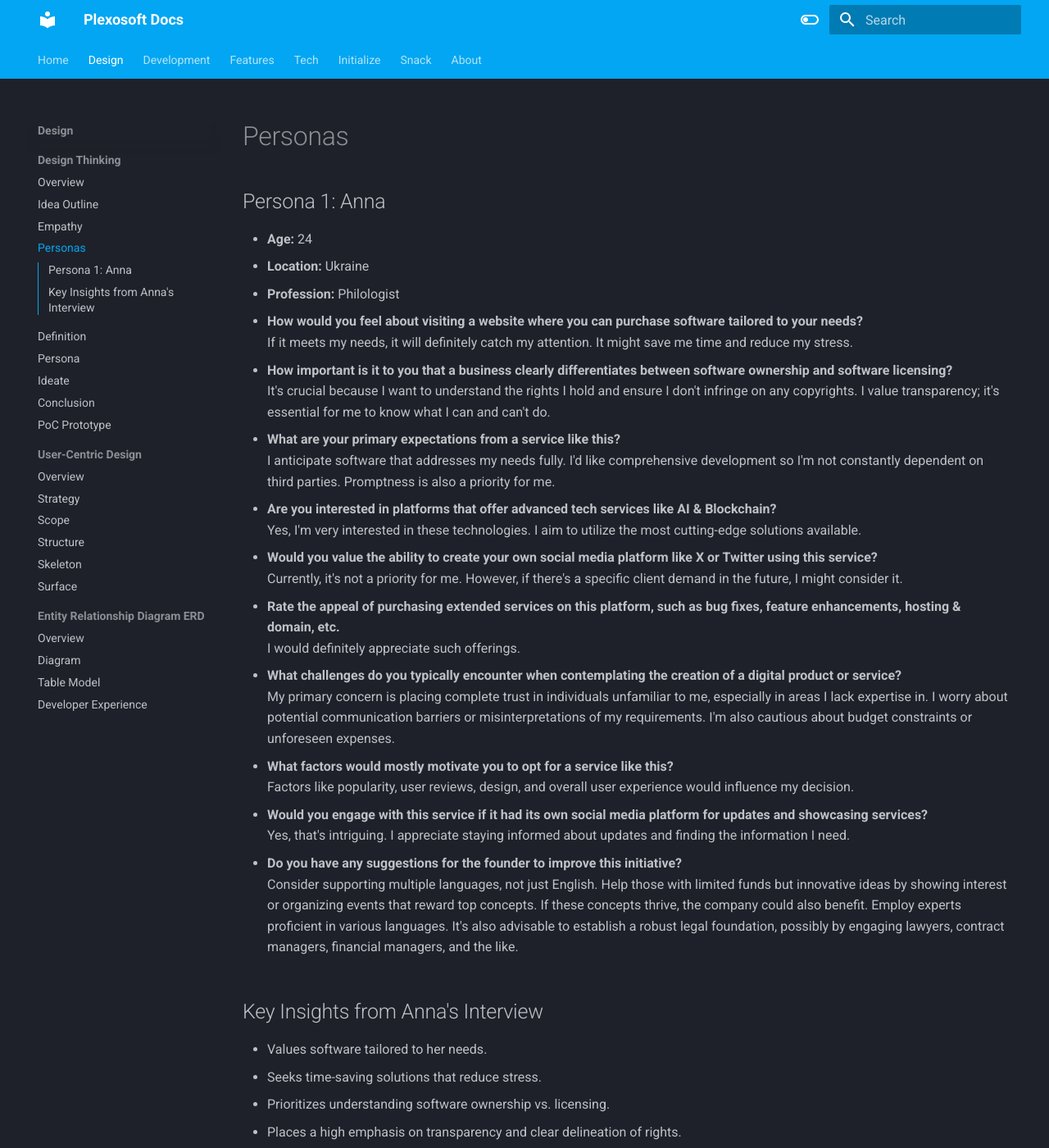
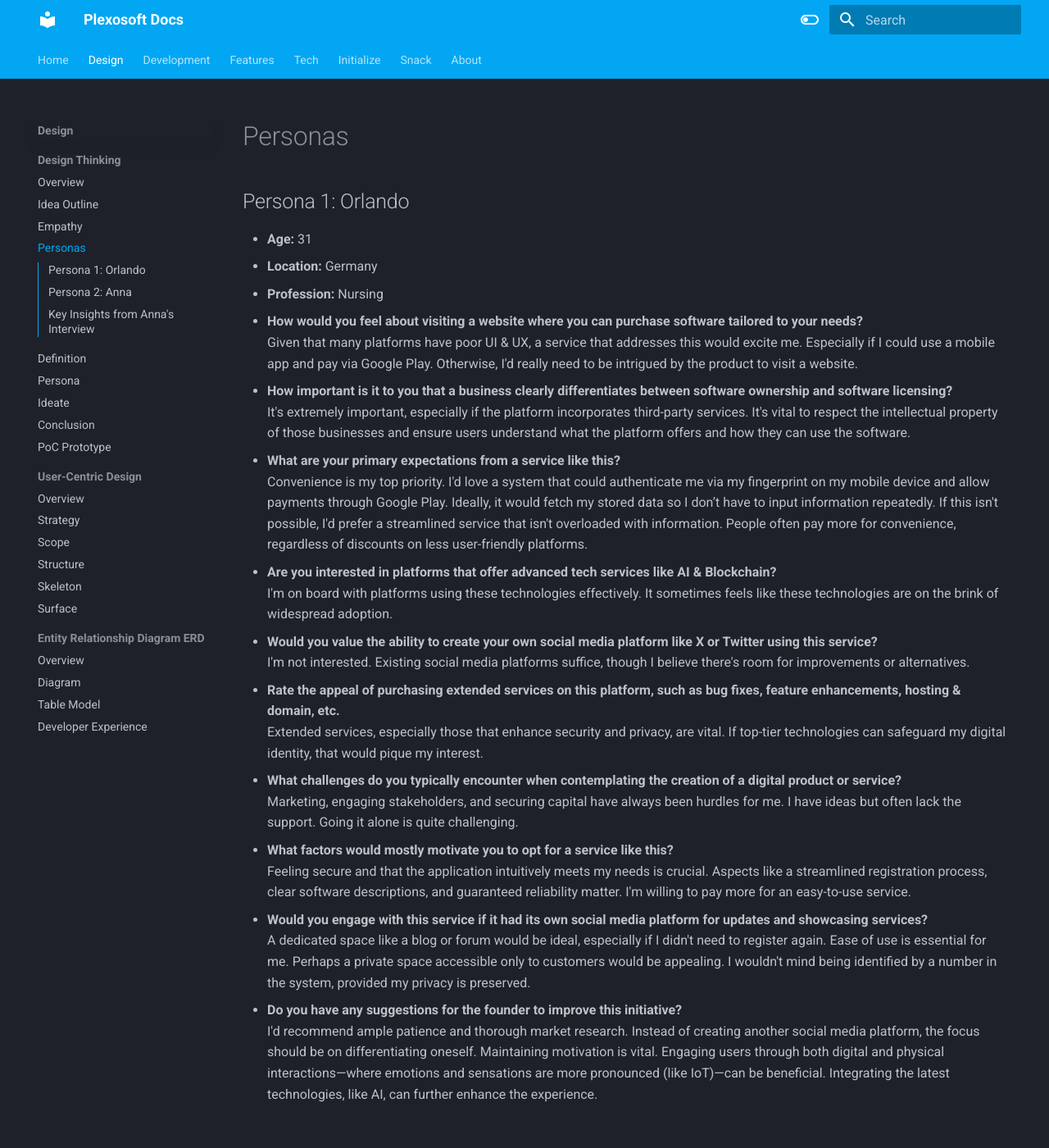
Before and after one commit to Code-Institute-Submissions/py, an MkDocs documentation site: the page built from docs/design-thinking/personas/personas.md, in a window 1280 px wide and 1400 px high. Shown: the whole window at 82% size. Built offline with MkDocs 1.6.1 and Material for MkDocs 9.7.7, drawn with Linux system fonts in a browser that asks for light colours.

Commit message:
docs: new persona add

```diff
--- a/docs/design-thinking/personas/personas.md
+++ b/docs/design-thinking/personas/personas.md
@@ -1,4 +1,39 @@
-## Persona 1: Anna
+## Persona 1: Orlando
+- **Age:** 31
+- **Location:** Germany
+- **Profession:** Nursing
+
+1. **How would you feel about visiting a website where you can purchase software tailored to your needs?**
+   Given that many platforms have poor UI & UX, a service that addresses this would excite me. Especially if I could use a mobile app and pay via Google Play. Otherwise, I'd really need to be intrigued by the product to visit a website.
+
+2. **How important is it to you that a business clearly differentiates between software ownership and software licensing?**
+   It's extremely important, especially if the platform incorporates third-party services. It's vital to respect the intellectual property of those businesses and ensure users understand what the platform offers and how they can use the software.
+
+3. **What are your primary expectations from a service like this?**
+   Convenience is my top priority. I'd love a system that could authenticate me via my fingerprint on my mobile device and allow payments through Google Play. Ideally, it would fetch my stored data so I don’t have to input information repeatedly. If this isn't possible, I'd prefer a streamlined service that isn't overloaded with information. People often pay more for convenience, regardless of discounts on less user-friendly platforms.
+
+4. **Are you interested in platforms that offer advanced tech services like AI & Blockchain?**
+   I'm on board with platforms using these technologies effectively. It sometimes feels like these technologies are on the brink of widespread adoption.
+
+5. **Would you value the ability to create your own social media platform like X or Twitter using this service?**
+   I'm not interested. Existing social media platforms suffice, though I believe there's room for improvements or alternatives.
+
+6. **Rate the appeal of purchasing extended services on this platform, such as bug fixes, feature enhancements, hosting & domain, etc.**
+   Extended services, especially those that enhance security and privacy, are vital. If top-tier technologies can safeguard my digital identity, that would pique my interest.
+
+7. **What challenges do you typically encounter when contemplating the creation of a digital product or service?**
+   Marketing, engaging stakeholders, and securing capital have always been hurdles for me. I have ideas but often lack the support. Going it alone is quite challenging.
+
+8. **What factors would mostly motivate you to opt for a service like this?**
+   Feeling secure and that the application intuitively meets my needs is crucial. Aspects like a streamlined registration process, clear software descriptions, and guaranteed reliability matter. I'm willing to pay more for an easy-to-use service.
+
+9. **Would you engage with this service if it had its own social media platform for updates and showcasing services?**
+   A dedicated space like a blog or forum would be ideal, especially if I didn't need to register again. Ease of use is essential for me. Perhaps a private space accessible only to customers would be appealing. I wouldn't mind being identified by a number in the system, provided my privacy is preserved.
+
+10. **Do you have any suggestions for the founder to improve this initiative?**
+   I'd recommend ample patience and thorough market research. Instead of creating another social media platform, the focus should be on differentiating oneself. Maintaining motivation is vital. Engaging users through both digital and physical interactions—where emotions and sensations are more pronounced (like IoT)—can be beneficial. Integrating the latest technologies, like AI, can further enhance the experience.
+
+## Persona 2: Anna
 - **Age:** 24
 - **Location:** Ukraine
 - **Profession:** Philologist
```
Also changed, not shown: docs/design-thinking/PoC/poc.md (+34 -0 lines).
